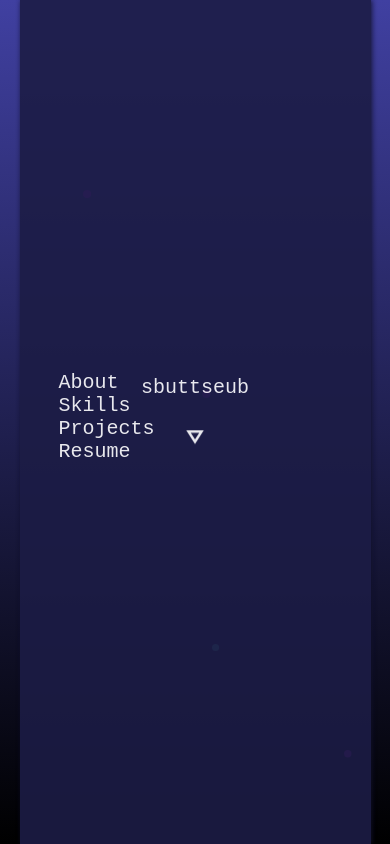
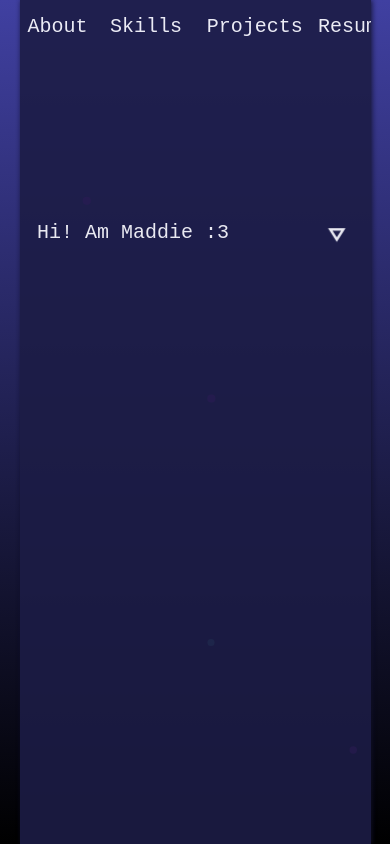
Before and after one commit to Stckrz/portfolio, a React (Create React App) app: page /#/ in a window 390 px wide. Before the commit this address led to /#/home. Built offline with nearby package versions, Linux system fonts and the light colour scheme.

Commit message:
more typewriter work and also some formatting

```diff
--- a/src/components/contents/contents.module.css
+++ b/src/components/contents/contents.module.css
@@ -26,12 +26,28 @@
 	z-index: 1;
 }
 
+
+.typewriterWrapper{
+	width: 50%;
+	height: 15%;
+	position: absolute;
+	display: flex;
+	align-self: center;
+	justify-content: space-between;
+	align-items: center;
+	justify-self: center;
+}
+.contentTypewriter{
+	width: 80%;
+}
+
 .nextPageButton{
 	display: flex;
 	align-items: center;
 	justify-content: center;
 	transform: rotate(-90deg);
 	scale: 50%;
+	width: 10%;
 }
 
 
@@ -43,9 +59,16 @@
 		width: 100%;
 		aspect-ratio: unset;
 	}
+	.typewriterWrapper{
+		top: 20%;
+		width: 90%;
+	}
 
 	.linksWrapper{
-		align-self: flex-start;
-		justify-self: center;
+		position: absolute;
+		top: 15px;
+		left: 0;
+		gap: 15px;
+		flex-direction: row;
 	}
 }
--- a/src/components/contents/contents.tsx
+++ b/src/components/contents/contents.tsx
@@ -1,5 +1,5 @@
 import React from 'react';
-import { useState, useEffect } from 'react';
+import { useState } from 'react';
 import style from './contents.module.css';
 import { contentsArray } from 'library/contentsObjectArray';
 import { SectionLink } from 'components/sectionLink/sectionLink';
@@ -11,25 +11,23 @@ let categories = ['About', 'Skills', 'Projects', 'Resume']
 export const Contents: React.FC = () => {
 
 	let [contentArrayIndex, setContentArrayIndex] = useState(0);
-	let [typewriterText, setTypewriterText] = useState("sbuttseub");
+	let [typewriterText, setTypewriterText] = useState(contentsArray[contentArrayIndex]);
 
 	function contentArrayIndexHandler() {
 		if (contentArrayIndex < contentsArray.length) {
+			setContentArrayIndex(contentArrayIndex + 1)
 			setTypewriterText(contentsArray[contentArrayIndex])
 		}
 	}
 
-	// useEffect(() => {
-	// 	contentArrayIndexHandler()
-	// }, [typewriterText])
-
 	return (
 		<>
 			<div className={style.contentsWrapper}>
-				<div className={style.contentTypewriter}>
-					{/* <Typewriter message={typewriterText} delay={250} /> */}
-					<Typewriter message={typewriterText} delay={250} />
-					<div onClick={() => {contentArrayIndexHandler()}} className={style.nextPageButton}>
+				<div className={style.typewriterWrapper}>
+					<div className={style.contentTypewriter}>
+						<Typewriter message={typewriterText} delay={60} />
+					</div>
+					<div onClick={() => { contentArrayIndexHandler() }} className={style.nextPageButton}>
 						<BackButton />
 					</div>
 				</div>
--- a/src/components/mainpage/mainpagecontainer.tsx
+++ b/src/components/mainpage/mainpagecontainer.tsx
@@ -22,7 +22,7 @@ export const MainPage: React.FC = () => {
 
 		<>
 			<div ref={mainref => {if (!mainref) return; console.log(mainref.getBoundingClientRect().height)}} className={style.mainPageWrapper}>
-				<Typewriter message={'hi! i pooped!'} delay={250} />
+				{/* <Typewriter message={'hi! i pooped!'} delay={250} /> */}
 			</div>
 		</>
 	)
--- a/src/components/typewriter/typewriter.tsx
+++ b/src/components/typewriter/typewriter.tsx
@@ -7,45 +7,39 @@ interface TypewriterProps {
 }
 
 export const Typewriter: React.FC<TypewriterProps> = ({ message, delay }) => {
-	const [currentIndex, setCurrentIndex] = useState(0);
 	const [typedMessage, setTypedMessage] = useState("");
 
-	function intervalHandler() {
-		let interval = setInterval(() => {
-			setTypedMessage(typedMessage + message[currentIndex])
-
-		}, delay)
-		return () => {
-			clearInterval(interval)
-		}
-
-	}
+	const interval = React.useRef<any>(null);
 
 	useEffect(() => {
 
-		let interval = setInterval(() => {
-			if (currentIndex < message.length) {
-				setTypedMessage(typedMessage + message[currentIndex])
-				setCurrentIndex(currentIndex + 1)
-				console.log('rerender')
-			}else{
-				return () => {
-				setCurrentIndex(0)
-				clearInterval(interval)
-				 }}
+		clearInterval(interval.current)
+		setTypedMessage("")
 
-		}, delay)
+		let builtString = ""
+		let i = 0;
+
+		interval.current = setInterval(() => {
+			builtString += message[i]
+			i++
+			setTypedMessage(builtString)
+
+			if (builtString === message) {
+				clearInterval(interval.current)
+			}
+		}, delay);
+
 		return () => {
-			clearInterval(interval)
+			clearInterval(interval.current)
 		}
-		setCurrentIndex(0)
-		// }}
-	}, [currentIndex, message, delay])
+
+	}, [message, delay])
+
 
 	return (
 		<>
 			<div>
-				{typedMessage}
+					{typedMessage}
 			</div>
 		</>
 	)
--- a/src/library/contentsObjectArray.tsx
+++ b/src/library/contentsObjectArray.tsx
@@ -2,4 +2,5 @@ export const contentsArray = [
 	"Hi! Am Maddie :3",
 	"I like butts",
 	"Every butt is good hahaha",
+	"Everytime anybody shits themself, i hope they feel really bad bc shitting urself is gross and this is long just so i know how long stuff reacts ahahahaha u shit urself grosss",
 ]
```
Also changed, not shown: src/components/toolsview/toolsview.tsx (+0 -7 lines).
